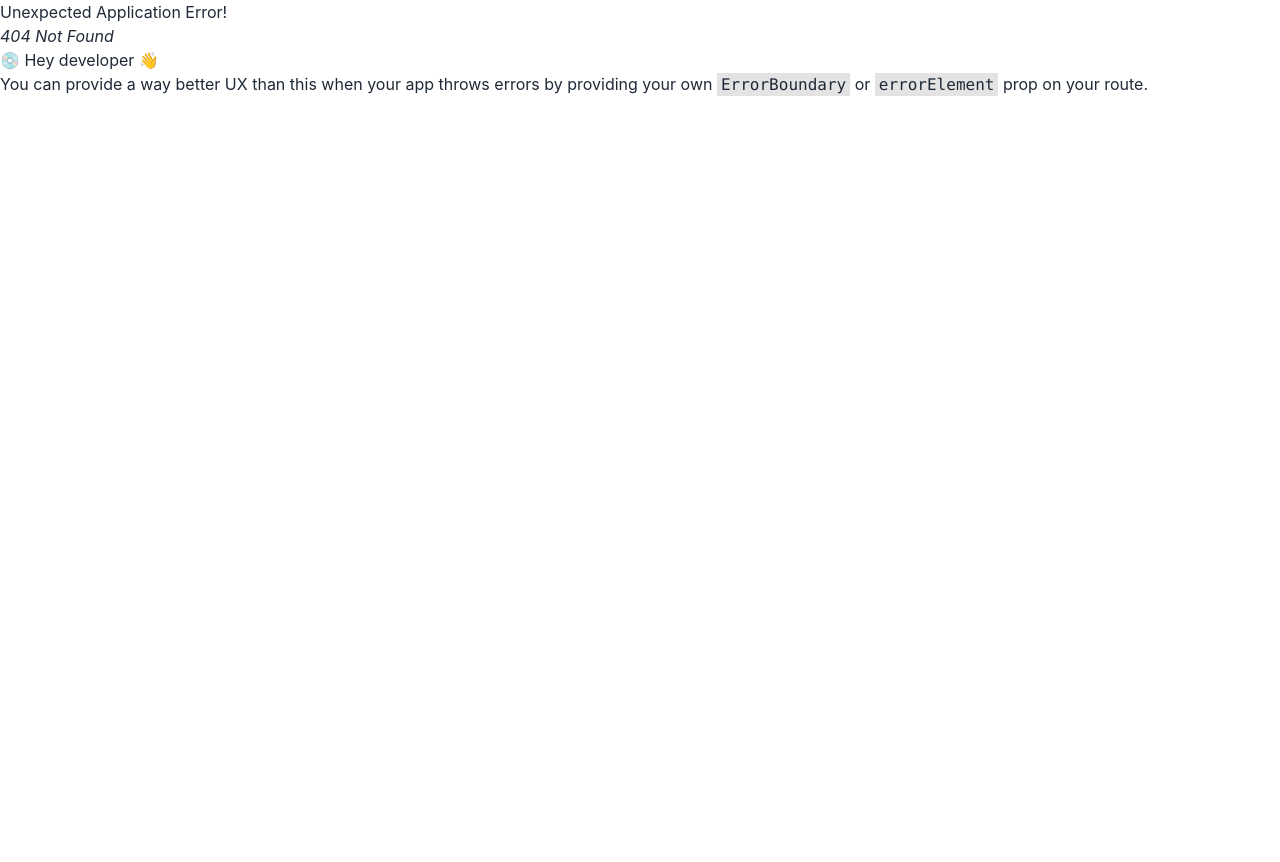
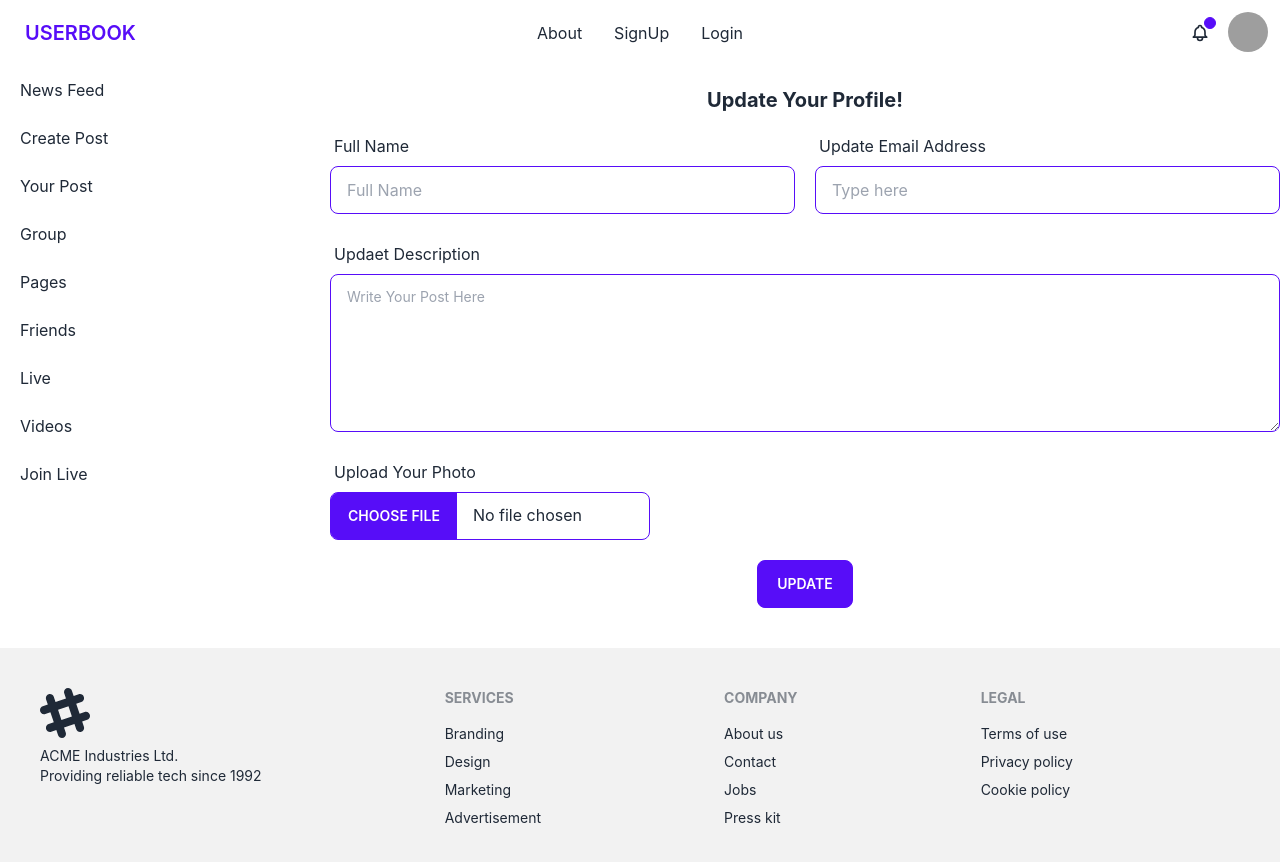
Before and after one commit to masumbillah360/user-book-client, a React (Create React App) app: page /user/update-profile in a window 1280 px wide. Before the commit this address had no page. Shown: the top 862 px of the page. Before the commit the page ends 800 px from the top, so only its background shows below. Built offline with nearby package versions, Linux system fonts and the light colour scheme; grey boxes are pictures that could not be loaded.

Commit message:
update profile page added

```diff
--- a/src/Pages/Shared/Header/Header.js
+++ b/src/Pages/Shared/Header/Header.js
@@ -88,7 +88,7 @@ const Header = () => {
               </Link>
             </li>
             <li>
-              <Link to="/user/profile" className="justify-between">
+              <Link to="/user/update-profile" className="justify-between">
                 Update Profile
               </Link>
             </li>
--- a/src/Pages/Shared/Header/HeaderLink.js
+++ b/src/Pages/Shared/Header/HeaderLink.js
@@ -11,25 +11,25 @@ const HeaderLink = () => {
         <Link to="/user/create-post">Create Post</Link>
       </li>
       <li className="hover-bordered">
-        <Link to="/">Your Post</Link>
+        <Link to="/user/profile">Your Post</Link>
       </li>
       <li className="hover-bordered">
-        <Link to="/">Group</Link>
+        <Link to="/user/profile">Group</Link>
       </li>
       <li className="hover-bordered">
-        <Link to="/">Pages</Link>
+        <Link to="/user/profile">Pages</Link>
       </li>
       <li className="hover-bordered">
-        <Link to="/">Friends</Link>
+        <Link to="/user/profile">Friends</Link>
       </li>
       <li className="hover-bordered">
-        <Link to="/">Live</Link>
+        <Link to="/user/profile">Live</Link>
       </li>
       <li className="hover-bordered">
-        <Link to="/">Videos</Link>
+        <Link to="/user/profile">Videos</Link>
       </li>
       <li className="hover-bordered">
-        <Link to="/">Join Live</Link>
+        <Link to="/user/profile">Join Live</Link>
       </li>
     </ul>
   );
--- a/src/Pages/UserProfile/UpdateProfile.js
+++ b/src/Pages/UserProfile/UpdateProfile.js
@@ -1,7 +1,69 @@
 import React from "react";
 
 const UpdateProfile = () => {
-  return <div>update Profile</div>;
+  return (
+    <div className="mt-5">
+      <h1 className="text-xl font-bold text-center my-3">
+        Update Your Profile!
+      </h1>
+      <div>
+        <form>
+          <div className="grid grid-cols-2 md:gap-5">
+            <div className="form-control">
+              <label htmlFor="name" className="label">
+                Full Name
+              </label>
+              <input
+                type="text"
+                name="name"
+                placeholder="Full Name"
+                className="input input-bordered input-primary w-full"
+              />
+            </div>
+            <div className="form-control">
+              <label htmlFor="email" className="label">
+                Update Email Address
+              </label>
+              <input
+                type="email"
+                name="email"
+                placeholder="Type here"
+                className="input input-bordered input-primary w-full"
+              />
+            </div>
+            <div className="form-control col-span-2">
+              <label htmlFor="desc" className="label">
+                Updaet Description
+              </label>
+              <textarea
+                name="desc"
+                className="textarea textarea-primary w-full"
+                placeholder="Write Your Post Here"
+                rows="5"
+              ></textarea>
+            </div>
+            <div className="form-control col-span-2">
+              <label htmlFor="thumb" className="label">
+                Upload Your Photo
+              </label>
+              <input
+                name="thumb"
+                type="file"
+                className="file-input file-input-bordered file-input-primary w-full max-w-xs"
+              />
+            </div>
+          </div>
+          <div className="form-control mt-5">
+            <input
+              type="submit"
+              className="btn btn-primary mx-auto w-24"
+              value="Update"
+            />
+          </div>
+        </form>
+      </div>
+    </div>
+  );
 };
 
 export default UpdateProfile;
--- a/src/Router/Router.js
+++ b/src/Router/Router.js
@@ -7,6 +7,7 @@ import Home from "../Pages/Home/Home";
 import Login from "../Pages/Login/Login";
 import NewsFeed from "../Pages/NewsFeed/NewsFeed";
 import Registration from "../Pages/Registration/Registration";
+import UpdateProfile from "../Pages/UserProfile/UpdateProfile";
 import UserProfie from "../Pages/UserProfile/UserProfie";
 
 export const router = createBrowserRouter([
@@ -28,6 +29,7 @@ export const router = createBrowserRouter([
       { path: "/user/profile", element: <UserProfie /> },
       { path: "/user/newsfeed", element: <NewsFeed /> },
       { path: "/user/create-post", element: <CreatePost /> },
+      { path: "/user/update-profile", element: <UpdateProfile /> },
     ],
   },
 ]);
```
